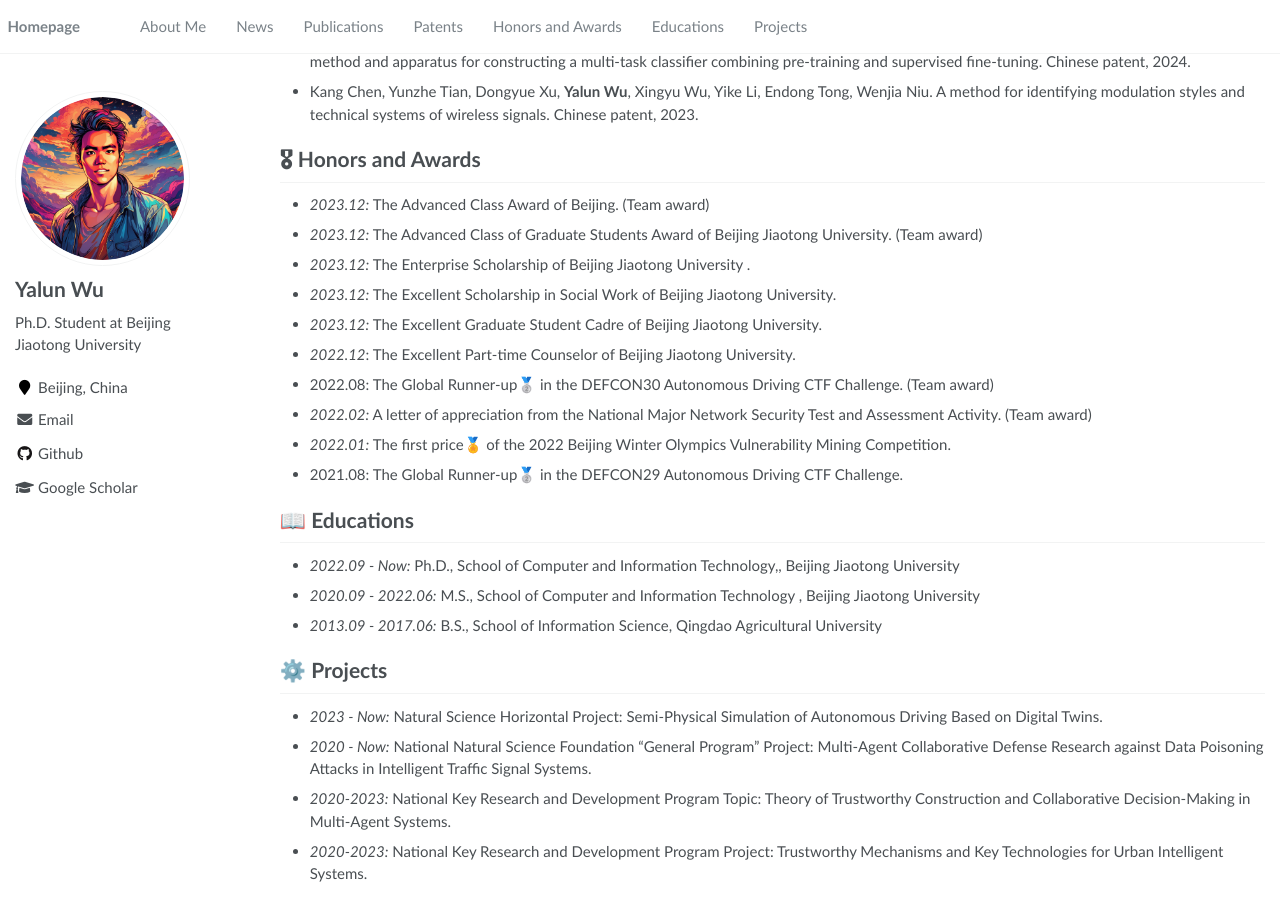
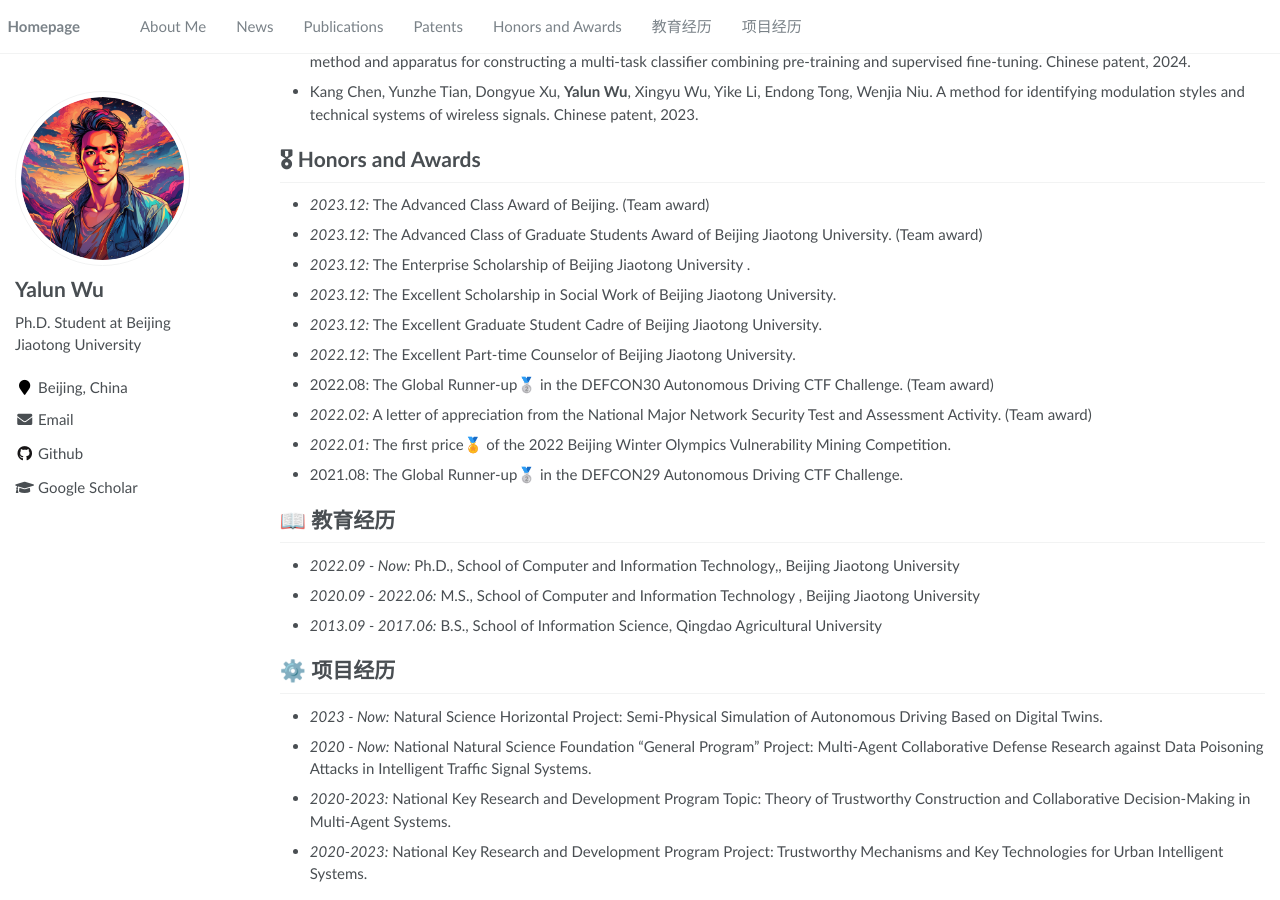
Before and after one commit to xiaoshu1221/xiaoshu1221.github.io, a Jekyll site: the page built from _pages/about.md, in a window 1280 px wide and 900 px high, scrolled down 2290 px. Built offline with Jekyll 4.4.1, drawn with Linux system fonts in a browser that asks for light colours.

Commit message:
update 项目经历，教育经历

```diff
--- a/_data/navigation.yml
+++ b/_data/navigation.yml
@@ -15,11 +15,11 @@ main:
   - title: "Honors and Awards"
     url: "/#-honors-and-awards"
 
-  - title: "Educations"
-    url: "/#-educations"
+  - title: "教育经历"
+    url: "/#-教育经历s"
 
-  - title: "Projects"
-    url: "/#-projects"
+  - title: "项目经历"
+    url: "/#-项目经历"
 
   # - title: "Invited Talks"
   #   url: "/#-invited-talks"
--- a/_pages/about.md
+++ b/_pages/about.md
@@ -88,27 +88,14 @@ Currently, my research has centered on:
 - *2022.01:* The first price🏅 of the 2022 Beijing Winter Olympics Vulnerability Mining Competition.
 - 2021.08: The Global Runner-up🥈 in the DEFCON29 Autonomous Driving CTF Challenge.
 
-# 📖 Educations
+# 📖 教育经历
 - *2022.09 - Now:* Ph.D., School of Computer and Information Technology,, Beijing Jiaotong University
 - *2020.09 - 2022.06:* M.S., School of Computer and Information Technology , Beijing Jiaotong University
 - *2013.09 - 2017.06:* B.S., School of Information Science, Qingdao Agricultural University
 
-# ⚙️ Projects
+# ⚙️ 项目经历
 
 - *2023 - Now:* Natural Science Horizontal Project: Semi-Physical Simulation of Autonomous Driving Based on Digital Twins.
 - *2020 - Now:* National Natural Science Foundation "General Program" Project: Multi-Agent Collaborative Defense Research against Data Poisoning Attacks in Intelligent Traffic Signal Systems.
 - *2020-2023:* National Key Research and Development Program Topic: Theory of Trustworthy Construction and Collaborative Decision-Making in Multi-Agent Systems.
 - *2020-2023:* National Key Research and Development Program Project: Trustworthy Mechanisms and Key Technologies for Urban Intelligent Systems.
-
-
-
-<!--
-
-# 💬 Invited Talks
-
-- *2021.11*,
-
-# 💻 Internships
-
-- *2019.05 - 2020.02*, [Lorem](https://github.com/), China.
--->
```
